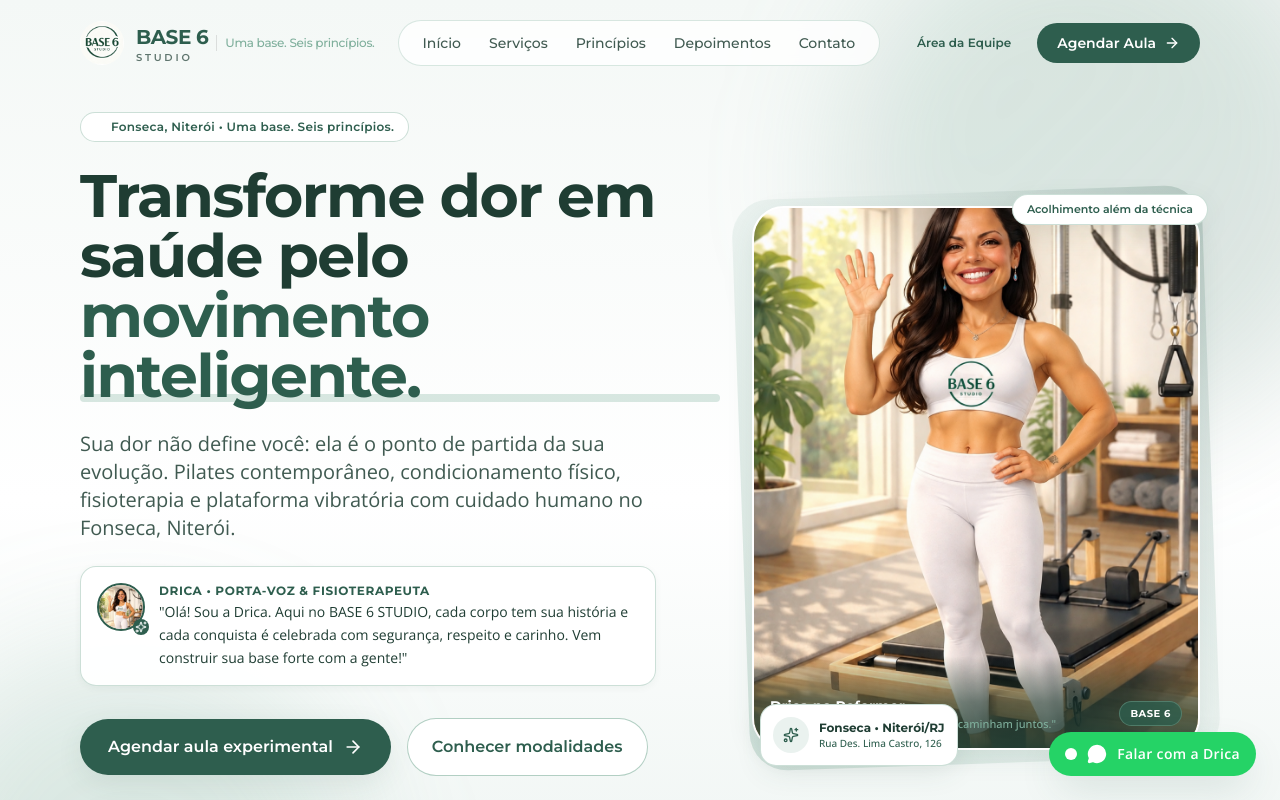
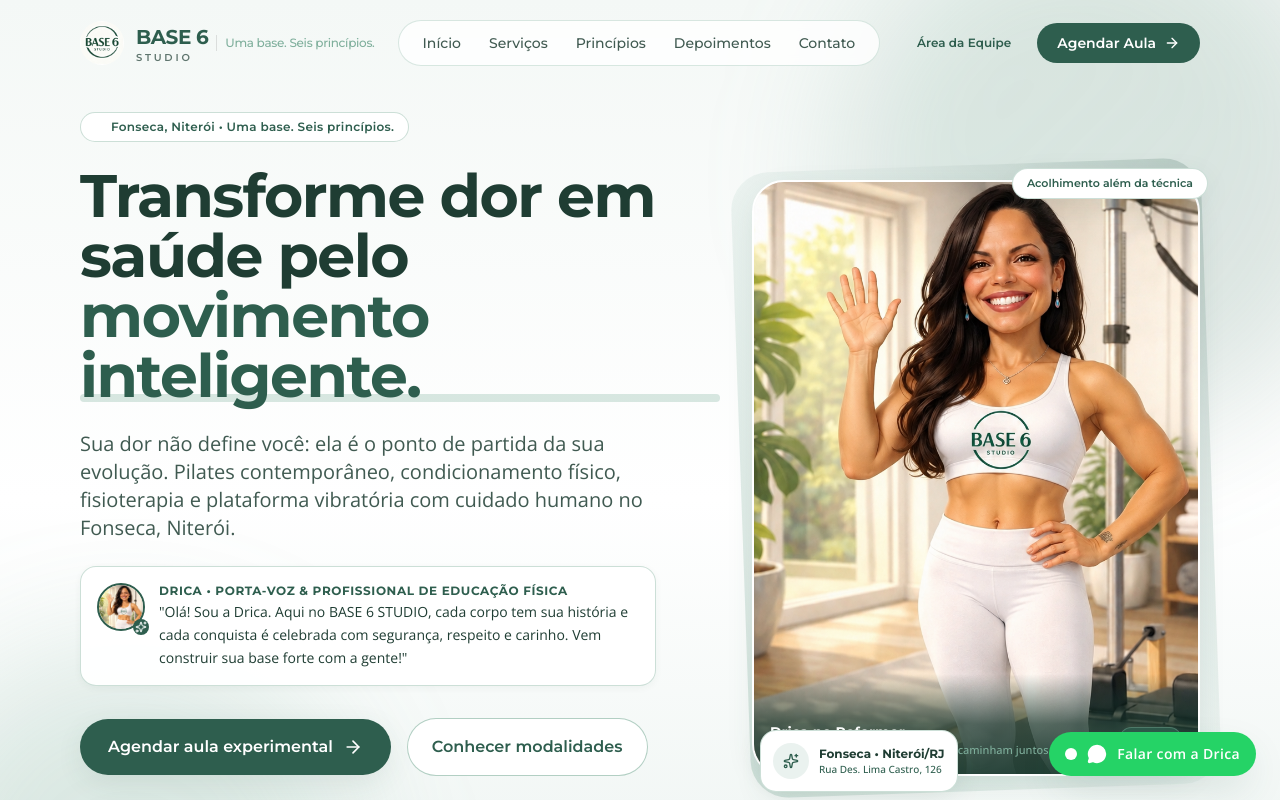
Before and after one commit to basesixstudio/website-base-6-studio-6p56bdg50, a React (Vite) app: page / in a window 1280 px wide. Shown: the top 800 px of the page. Built offline with nearby package versions, Linux system fonts and the light colour scheme; what pocketbase would draw is missing.

Commit message:
Ajustar cargo da Drica para Profissional de Educacao Fisica e enquadramento da foto sem elementos embutidos

```diff
--- a/src/components/ContactFormSection.tsx
+++ b/src/components/ContactFormSection.tsx
@@ -115,11 +115,11 @@ export const ContactFormSection: React.FC = () => {
 
             {/* Balão informativo Dica da Drica */}
             <div className="p-5 rounded-2xl bg-[#F4F8F6] border border-[#7FAF9C]/40 flex items-start gap-3.5 shadow-xs">
-              <div className="w-11 h-11 rounded-full overflow-hidden border border-[#2E5E4E] shrink-0 mt-0.5">
+              <div className="w-11 h-11 rounded-full overflow-hidden border border-[#2E5E4E] shrink-0 mt-0.5 bg-[#2E5E4E]/10">
                 <img
                   src={dricaFoto}
                   alt="Drica"
-                  className="w-full h-full object-cover object-top"
+                  className="w-full h-full object-cover object-[24%_10%] scale-[1.3] origin-[25%_15%]"
                 />
               </div>
               <div className="flex flex-col gap-1">
--- a/src/components/HeroSection.tsx
+++ b/src/components/HeroSection.tsx
@@ -65,11 +65,11 @@ export const HeroSection: React.FC = () => {
             {/* Fala da Drica (Porta-Voz Oficial) - Acolhedora, Didática e Encorajadora */}
             <div className="flex items-start gap-3.5 p-4 sm:p-4.5 rounded-2xl bg-white/95 border border-[#7FAF9C]/40 shadow-subtle max-w-xl">
               <div className="relative shrink-0">
-                <div className="w-12 h-12 rounded-full overflow-hidden border-2 border-[#2E5E4E] shadow-xs">
+                <div className="w-12 h-12 rounded-full overflow-hidden border-2 border-[#2E5E4E] shadow-xs bg-[#2E5E4E]/10">
                   <img
                     src={dricaFoto}
                     alt="Drica - Porta-voz oficial do BASE 6 STUDIO"
-                    className="w-full h-full object-cover object-top"
+                    className="w-full h-full object-cover object-[24%_10%] scale-[1.3] origin-[25%_15%]"
                   />
                 </div>
                 <div className="absolute -bottom-1 -right-1 bg-[#2E5E4E] text-white p-0.5 rounded-full shadow-xs">
@@ -78,7 +78,7 @@ export const HeroSection: React.FC = () => {
               </div>
               <div className="flex flex-col">
                 <span className="text-xs font-bold font-heading text-[#2E5E4E] uppercase tracking-wider">
-                  Drica • Porta-voz & Fisioterapeuta
+                  Drica • Porta-voz & Profissional de Educação Física
                 </span>
                 <p className="text-sm text-[#1F3D33] mt-0.5 leading-relaxed">
                   "Olá! Sou a Drica. Aqui no BASE 6 STUDIO, cada corpo tem sua história e cada
@@ -134,15 +134,18 @@ export const HeroSection: React.FC = () => {
 
               {/* Card principal com a foto oficial da Drica */}
               <div className="relative z-10 w-full overflow-hidden rounded-[32px] border-2 border-white shadow-organic bg-white group">
-                <img
-                  src={dricaFoto}
-                  alt="Drica, porta-voz oficial do BASE 6 STUDIO, acenando ao lado do aparelho Reformer de Pilates"
-                  className="w-full h-auto max-h-[540px] object-cover object-center select-none transition-transform duration-500 group-hover:scale-[1.02]"
-                  loading="eager"
-                />
+                {/* Contêiner de recorte para ocultar elementos embutidos na imagem (endereço sobreposto e marca BASE 6 no rodapé direito) */}
+                <div className="relative w-full aspect-[4/5] sm:aspect-[3/4] overflow-hidden bg-[#2E5E4E]/5">
+                  <img
+                    src={dricaFoto}
+                    alt="Drica, porta-voz oficial do BASE 6 STUDIO, acenando ao lado do aparelho Reformer de Pilates"
+                    className="w-full h-full object-cover object-[24%_12%] scale-[1.28] origin-[25%_22%] select-none transition-transform duration-500 group-hover:scale-[1.31]"
+                    loading="eager"
+                  />
+                </div>
 
                 {/* Slogan complementar sobreposto na base da foto */}
-                <div className="absolute bottom-0 inset-x-0 p-4 bg-gradient-to-t from-[#1F3D33]/90 via-[#1F3D33]/60 to-transparent text-white pt-10">
+                <div className="absolute bottom-0 inset-x-0 p-4 bg-gradient-to-t from-[#1F3D33]/95 via-[#1F3D33]/75 to-transparent text-white pt-12">
                   <div className="flex items-center justify-between">
                     <div>
                       <p className="font-heading font-bold text-sm text-white">Drica no Reformer</p>
--- a/src/lib/pocketbase/schema.json
+++ b/src/lib/pocketbase/schema.json
@@ -1,5 +1,5 @@
 {
-  "generatedAt": "2026-10-20T03:48:35.134Z",
+  "generatedAt": "2026-10-20T03:55:15.494Z",
   "collections": [
     {
       "name": "users",
```
Also changed, not shown: .skip.config.json.
